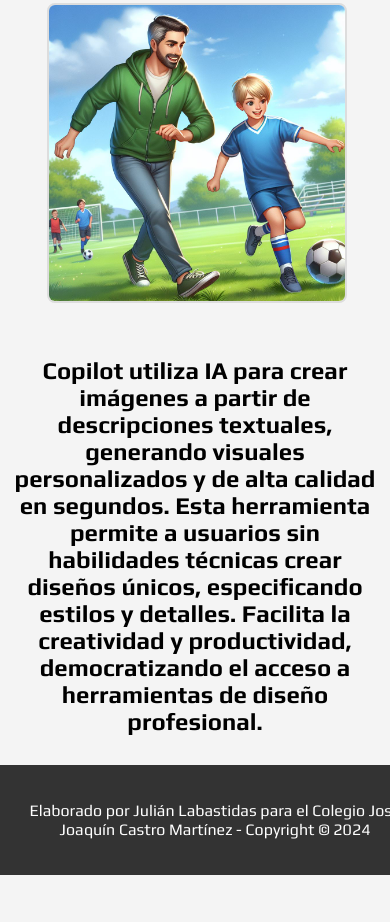
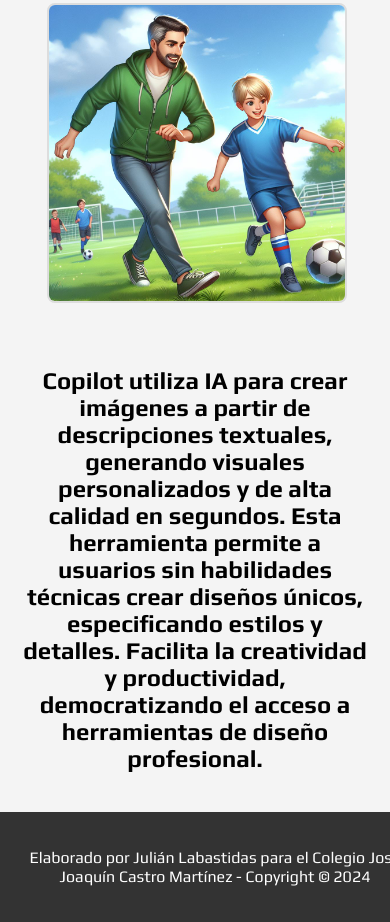
Before and after one commit to JulianL1984/jjcastromartinez-ia, a plain HTML site: page index.html in a window 390 px wide. Shown: the part 1106-2028 px from the top of the page. Before the commit the page ends 1981 px from the top, so only its background shows below. Drawn offline with Linux system fonts and the light colour scheme.

Commit message:
Update styles.css

```diff
--- a/styles.css
+++ b/styles.css
@@ -34,8 +34,10 @@ body {
 
 .descripcion {
     display: flex;
-    text-align: center;
-    padding: auto;
+    justify-content: center; /* Asegura que los elementos dentro se centren horizontalmente */
+    align-items: center; /* Asegura que se centren verticalmente */
+    text-align: center; /* Centra el texto dentro de la descripción */
+    padding: 10px; /* Puedes ajustar este padding según sea necesario */
 }
 
 footer {
@@ -72,8 +74,10 @@ footer {
 
     .descripcion {
         display: flex;
-        flex-direction: column;
-        margin: 10px 10px;
+        flex-direction: column; /* Mantiene la dirección vertical */
+        justify-content: center; /* Asegura que los elementos dentro se centren horizontalmente */
+        align-items: center; /* Asegura que se centren verticalmente */
+        margin: 10px 10px; /* Puedes ajustar este margen según sea necesario */
     }
 
     footer {
```
